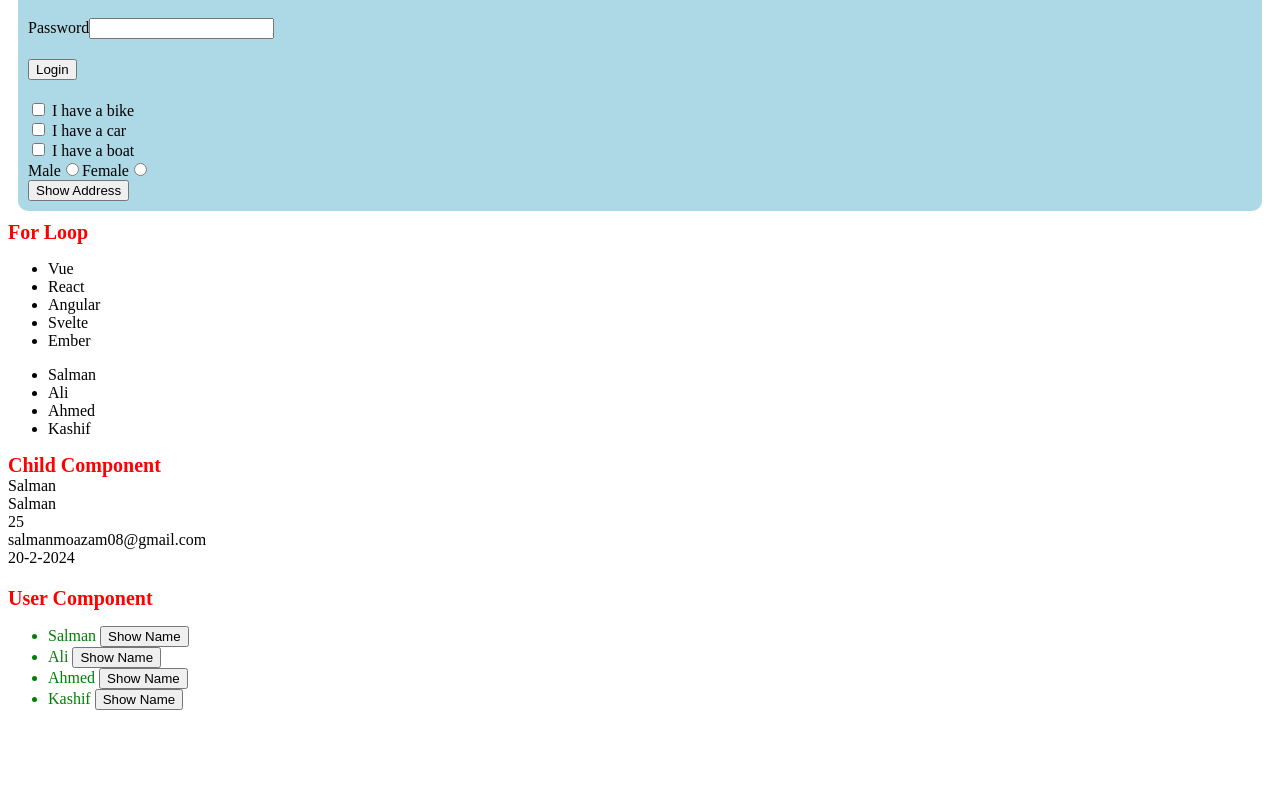
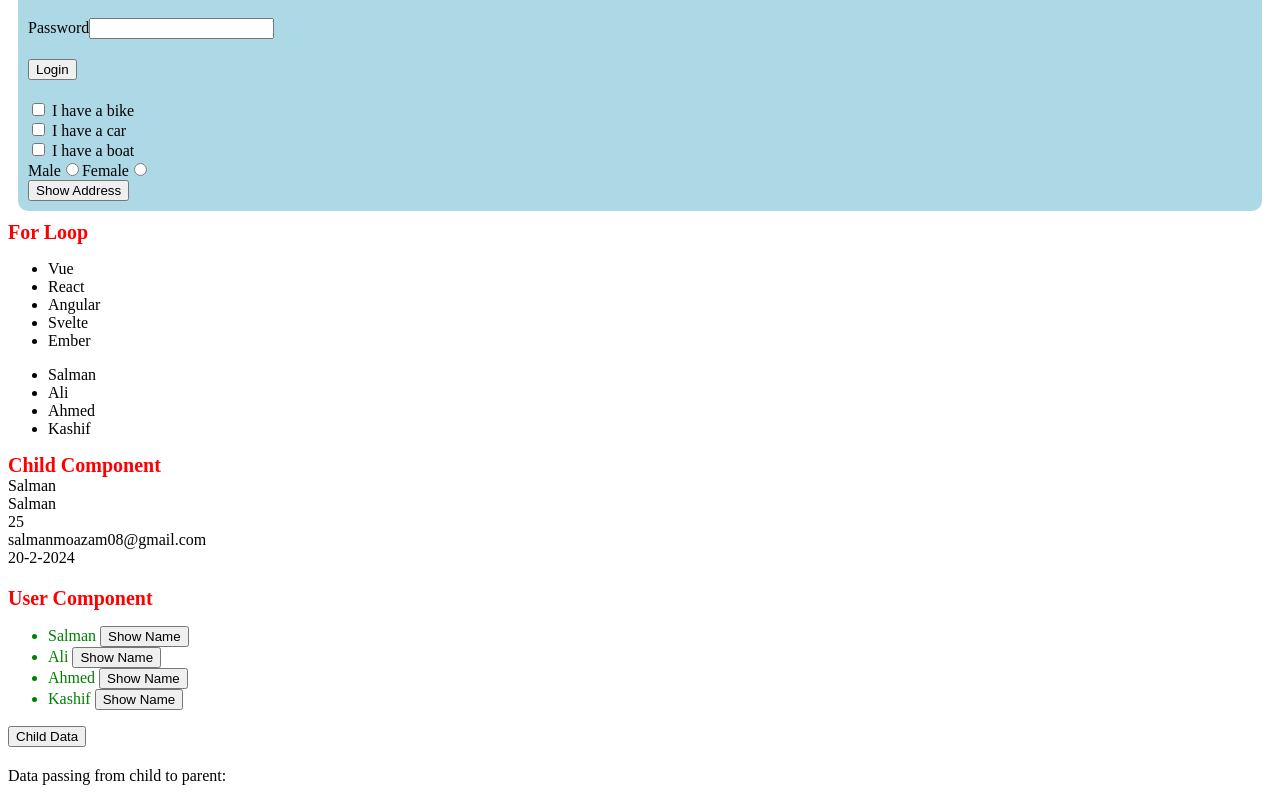
Before and after one commit to Moazam05/learn-vue-js, a Vue app: page / in a window 1280 px wide. Shown: the part 420-1213 px from the top of the page. Before the commit the page ends 1150 px from the top, so only its background shows below. Built offline with nearby package versions, Linux system fonts and the light colour scheme.

Commit message:
data send from child to parent

```diff
--- a/src/components/Dashboard.vue
+++ b/src/components/Dashboard.vue
@@ -28,11 +28,14 @@
       margin: '20px 0',
     }"
   >
-    <User :users="users" />
+    <User :users="users" :childFunc="childFunc" />
   </div>
+
+  <div>Data passing from child to parent:{{ childName?.name }}</div>
 </template>
 
 <script setup>
+import { reactive } from "vue";
 import Child from "./Child.vue";
 import User from "./User.vue";
 
@@ -55,6 +58,17 @@ const users = [
   { id: 3, name: "Ahmed" },
   { id: 4, name: "Kashif" },
 ];
+
+const childName = reactive({
+  name: "",
+});
+
+let dataFromChild = "";
+const childFunc = (name) => {
+  dataFromChild = name;
+  childName.name = name;
+  console.log("Data from child", name);
+};
 </script>
 
 <script>
--- a/src/components/User.vue
+++ b/src/components/User.vue
@@ -23,6 +23,11 @@
       </li>
     </ul>
   </div>
+
+  <div>
+    <!-- Use a function call directly -->
+    <button @click="childFunc('Salman')">Child Data</button>
+  </div>
 </template>
 
 <script setup>
@@ -32,6 +37,7 @@ import { reactive } from "vue";
 // Props
 defineProps({
   users: Array,
+  childFunc: Function,
 });
 
 // States
@@ -39,7 +45,9 @@ const currentUser = reactive({
   value: null,
 });
 
+// Methods
 const showName = (user) => {
+  alert(user.name);
   currentUser.value = user;
 };
 </script>
```
